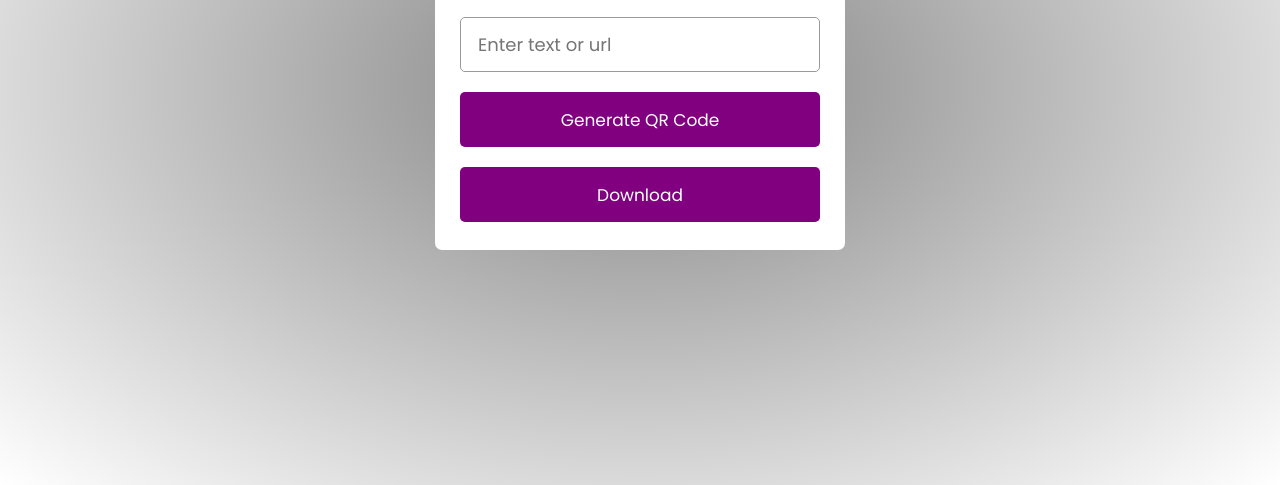
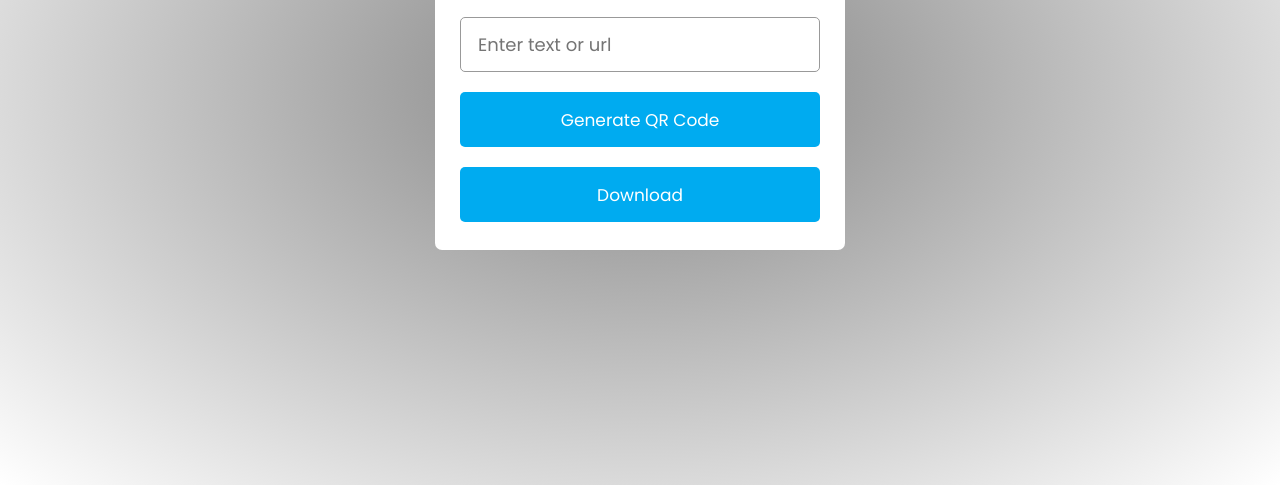
Before and after one commit to rhyno3117/QR-code-generator, a plain HTML site: page index.html in a window 1280 px wide. Shown: the part 315-800 px from the top of the page. Drawn offline with Linux system fonts and the light colour scheme.

Commit message:
Adds myfile.md

```diff
--- a/style.css
+++ b/style.css
@@ -65,7 +65,7 @@
       cursor: pointer;
       margin-top: 20px;
       font-size: 17px;
-      background: purple;
+      background: #00abf0;
   }
 
   .wrapper .qr-code {
```
Also changed, not shown: 1 other file.
